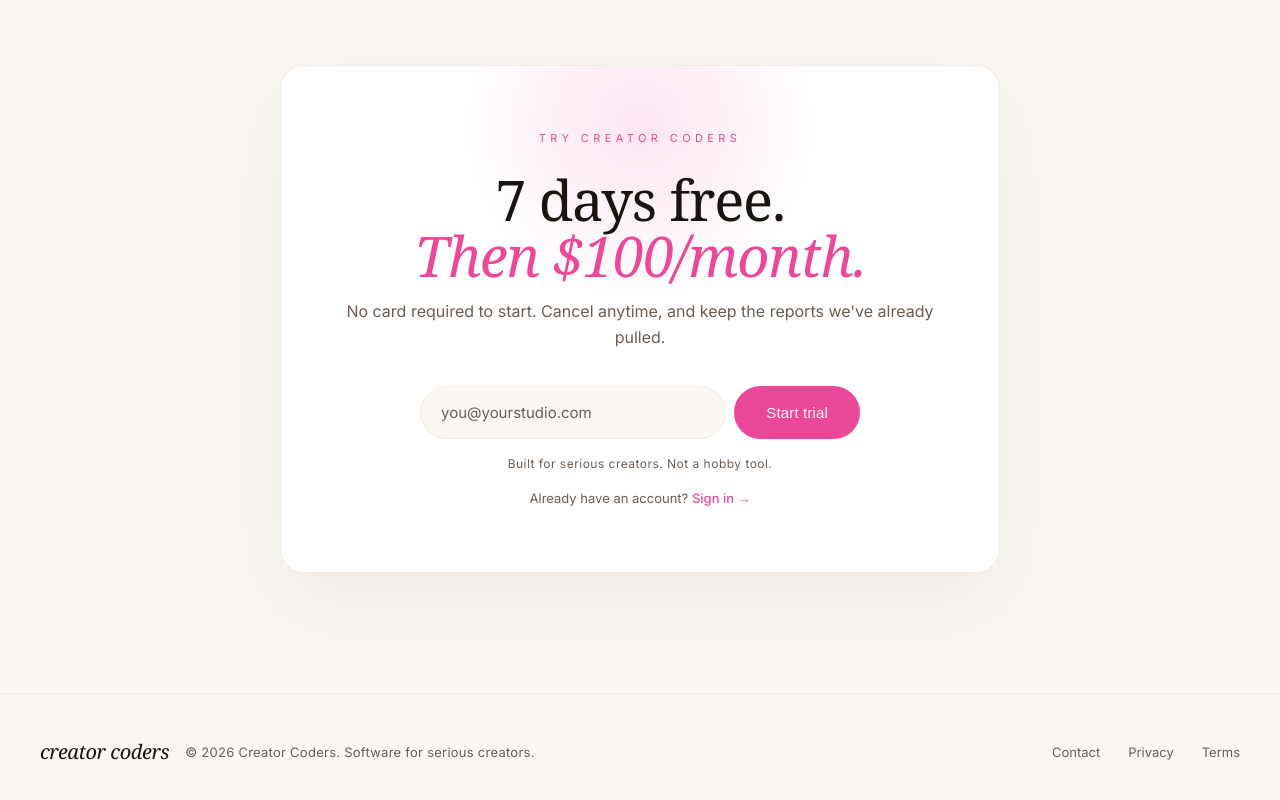
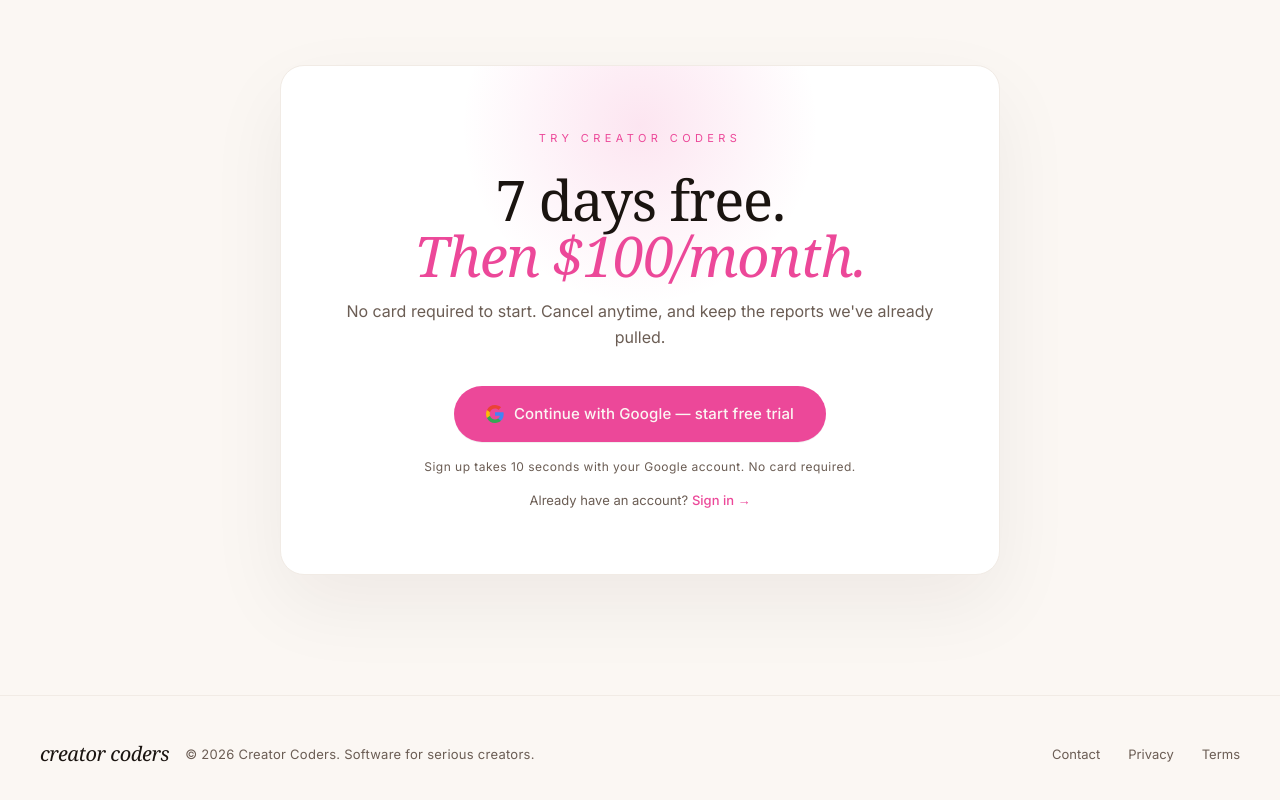
Before and after one commit to paisleyandsparrow/reports, an Astro site in the folder creator-coders-site/: page / in a window 1280 px wide. Shown: the part 2856-3656 px from the top of the page. Built offline with nearby package versions, Linux system fonts and the light colour scheme; Astro itself is replaced by a stand-in of ours.

Commit message:
fix: replace email form with Google sign-in CTA on pricing section

```diff
--- a/creator-coders-site/src/components/Pricing.astro
+++ b/creator-coders-site/src/components/Pricing.astro
@@ -7,27 +7,19 @@
     <p class="price-sub">
       No card required to start. Cancel anytime, and keep the reports we've already pulled.
     </p>
-    <form class="price-form" id="signup-form">
-      <input type="email" placeholder="you@yourstudio.com" required />
-      <button class="btn-primary" type="submit">Start trial</button>
-    </form>
-    <div class="price-fineprint">Built for serious creators. Not a hobby tool.</div>
+    <a class="btn-primary price-cta" href="https://portal.creatorcoders.com/login">
+      <svg class="google-icon" viewBox="0 0 18 18" xmlns="http://www.w3.org/2000/svg" aria-hidden="true">
+        <path d="M17.64 9.2c0-.637-.057-1.251-.164-1.84H9v3.481h4.844c-.209 1.125-.843 2.078-1.796 2.717v2.258h2.908c1.702-1.567 2.684-3.874 2.684-6.615z" fill="#4285F4"/>
+        <path d="M9 18c2.43 0 4.467-.806 5.956-2.18l-2.908-2.259c-.806.54-1.837.86-3.048.86-2.344 0-4.328-1.584-5.036-3.711H.957v2.332A8.997 8.997 0 0 0 9 18z" fill="#34A853"/>
+        <path d="M3.964 10.71A5.41 5.41 0 0 1 3.682 9c0-.593.102-1.17.282-1.71V4.958H.957A8.996 8.996 0 0 0 0 9c0 1.452.348 2.827.957 4.042l3.007-2.332z" fill="#FBBC05"/>
+        <path d="M9 3.58c1.321 0 2.508.454 3.44 1.345l2.582-2.58C13.463.891 11.426 0 9 0A8.997 8.997 0 0 0 .957 4.958L3.964 7.29C4.672 5.163 6.656 3.58 9 3.58z" fill="#EA4335"/>
+      </svg>
+      Continue with Google — start free trial
+    </a>
+    <div class="price-fineprint">Sign up takes 10 seconds with your Google account. No card required.</div>
     <div class="price-signin">Already have an account? <a href="https://portal.creatorcoders.com/login">Sign in →</a></div>
   </div>
 </section>
-
-<script>
-  const PORTAL_URL = 'https://portal.creatorcoders.com';
-
-  document.getElementById('signup-form')?.addEventListener('submit', (e) => {
-    e.preventDefault();
-    const email = e.target.querySelector('input[type="email"]').value.trim();
-    const dest = email
-      ? `${PORTAL_URL}/login?email=${encodeURIComponent(email)}`
-      : `${PORTAL_URL}/login`;
-    window.location.href = dest;
-  });
-</script>
 
 <style>
   .block { max-width: 1200px; margin: 0 auto; padding: 120px 32px; }
@@ -64,21 +56,11 @@
     font-size: 16px; line-height: 1.6;
     color: var(--muted); margin-bottom: 36px; position: relative;
   }
-  .price-form {
-    display: flex; gap: 8px;
-    max-width: 440px; margin: 0 auto 16px;
-    position: relative;
+  .price-cta {
+    display: inline-flex; align-items: center; gap: 10px;
+    margin: 0 auto 16px; position: relative;
   }
-  .price-form input {
-    flex: 1; padding: 16px 20px;
-    border-radius: 999px;
-    border: 1px solid var(--cream-line);
-    background: var(--cream); color: var(--espresso);
-    font-family: 'Inter', sans-serif; font-size: 15px; outline: none;
-    transition: border-color 0.18s ease, background 0.18s ease;
-  }
-  .price-form input::placeholder { color: var(--muted); }
-  .price-form input:focus { border-color: var(--pink); background: #fff; }
+  .google-icon { width: 18px; height: 18px; flex-shrink: 0; }
   .price-fineprint {
     font-size: 12px; color: var(--muted); letter-spacing: 0.04em; position: relative;
   }
@@ -92,7 +74,6 @@
   @media (max-width: 900px) {
     .block { padding: 80px 24px; }
     .price-block { padding: 48px 28px; }
-    .price-form { flex-direction: column; }
-    .price-form .btn-primary { width: 100%; text-align: center; }
+    .price-cta { width: 100%; justify-content: center; }
   }
 </style>
```
